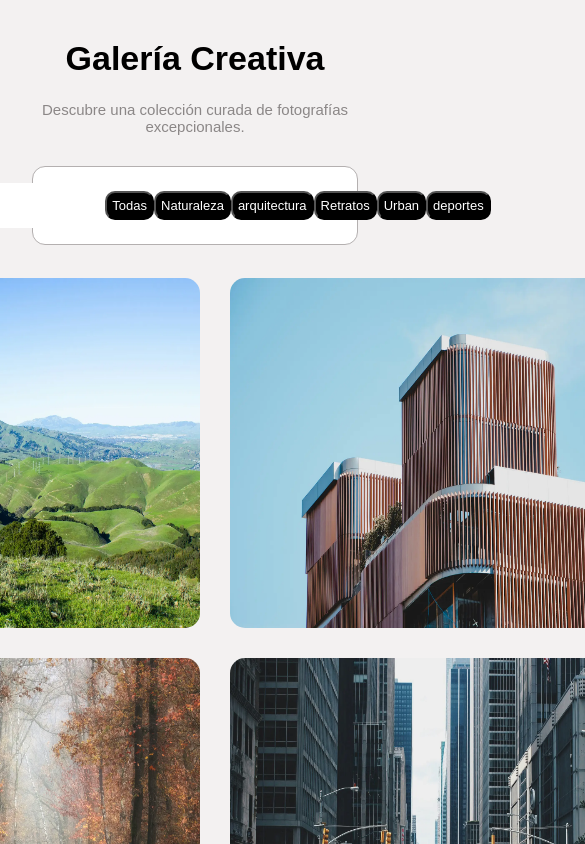
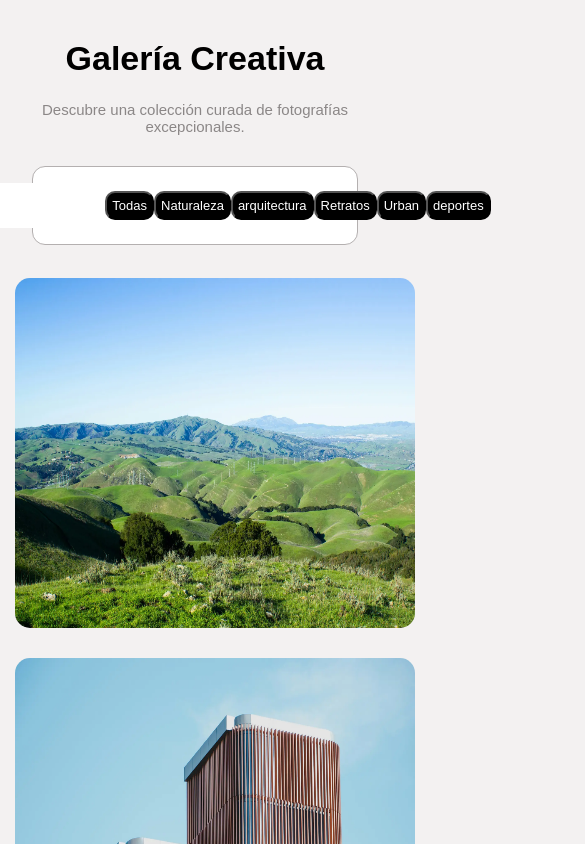
Before and after one commit to OrlandoDev17/gallery, a React (Vite) app: page / in a window 390 px wide. Shown: the top 844 px of the page, 585 px wide, since content can reach past the window. Built offline with nearby package versions, Linux system fonts and the light colour scheme.

Commit message:
add more responsive design

```diff
--- a/src/styles/GalleryGrid.css
+++ b/src/styles/GalleryGrid.css
@@ -125,8 +125,14 @@
   font-weight: normal;
 }
 
-@media (max-width: 768px) {
+@media (max-width: 1280px) {
   .gallery-container {
     grid-template-columns: repeat(2, 400px);
   }
 }
+
+@media (max-width: 860px) {
+  .gallery-container {
+    grid-template-columns: repeat(1, 400px);
+  }
+}
```
